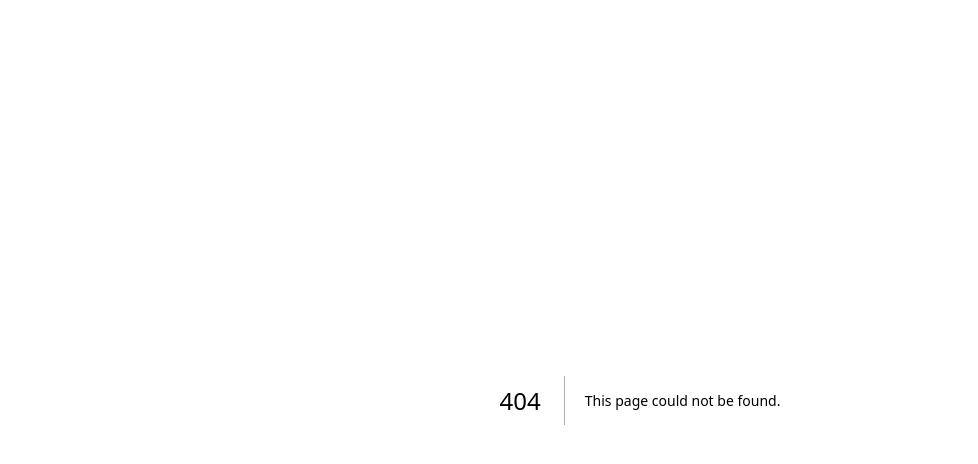
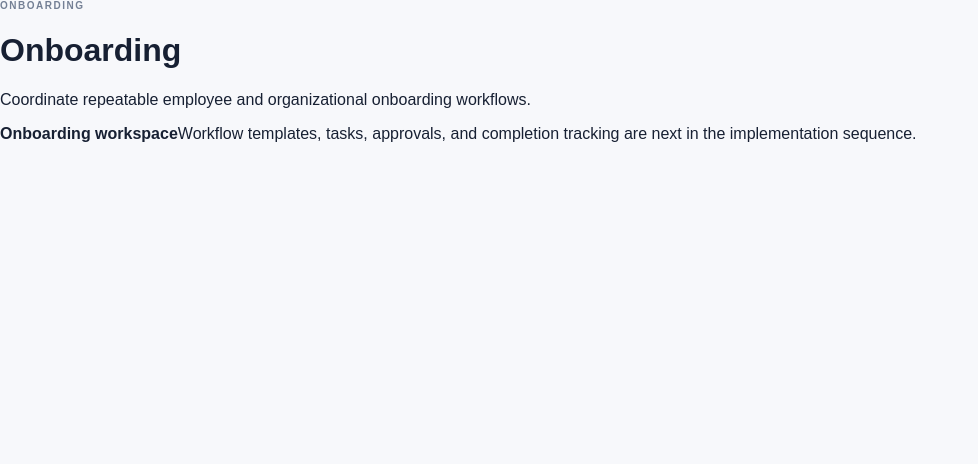
Before and after one commit to deaconjason-stack/PeopleSyncD, a Next.js app in the folder apps/web/: page /onboarding in a window 1280 px wide. Before the commit this address had no page. Shown: the top 464 px of the page, without its empty margins (0-978 px from the left). Built offline with nearby package versions, Linux system fonts and the light colour scheme.

Commit message:
feat: add Onboarding application route

```diff
--- /dev/null
+++ b/apps/web/app/onboarding/page.tsx
@@ -0,0 +1,3 @@
+export default function OnboardingPage() {
+  return <main className="route-page"><p className="eyebrow">ONBOARDING</p><h1>Onboarding</h1><p>Coordinate repeatable employee and organizational onboarding workflows.</p><div className="empty-state"><strong>Onboarding workspace</strong><span>Workflow templates, tasks, approvals, and completion tracking are next in the implementation sequence.</span></div></main>;
+}
```
